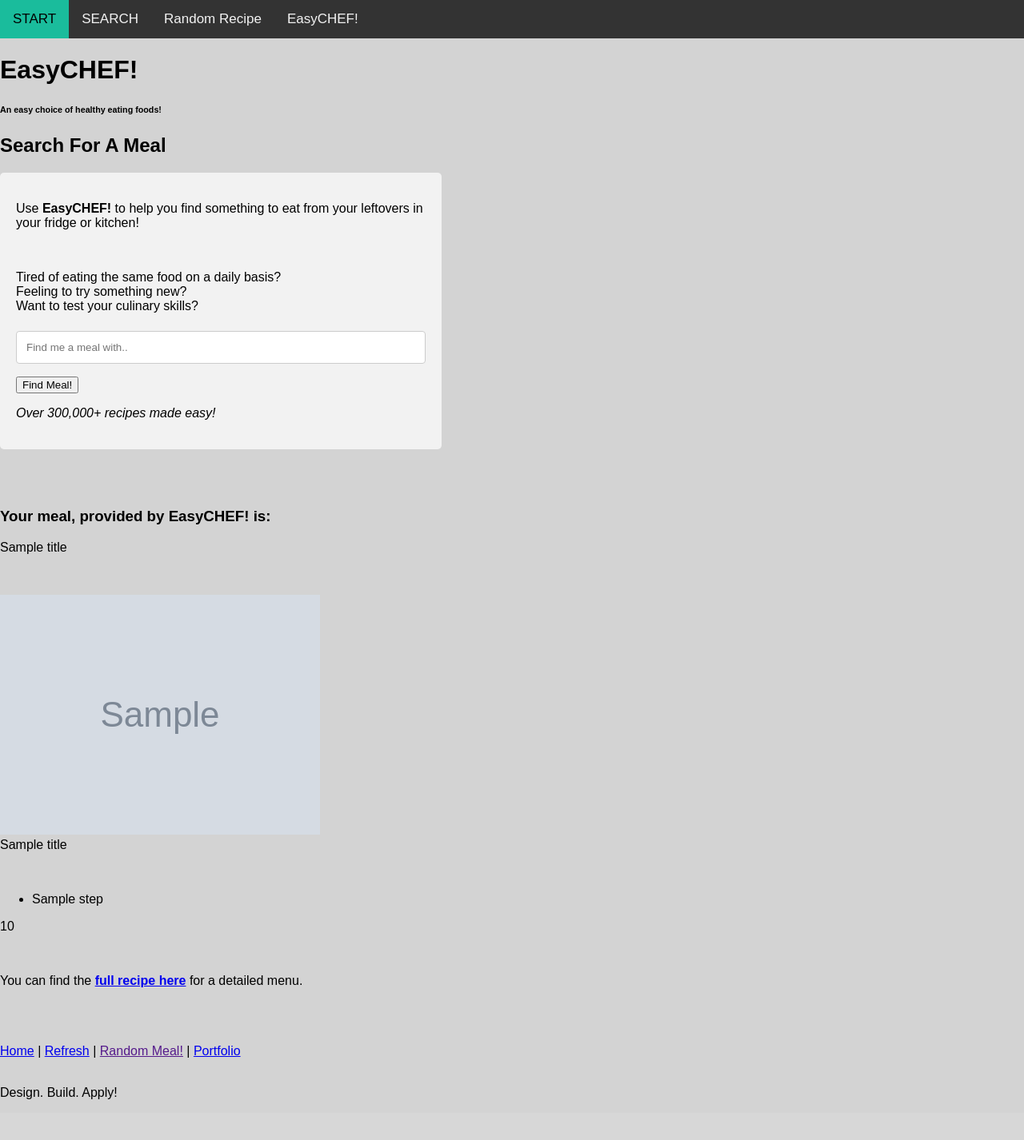
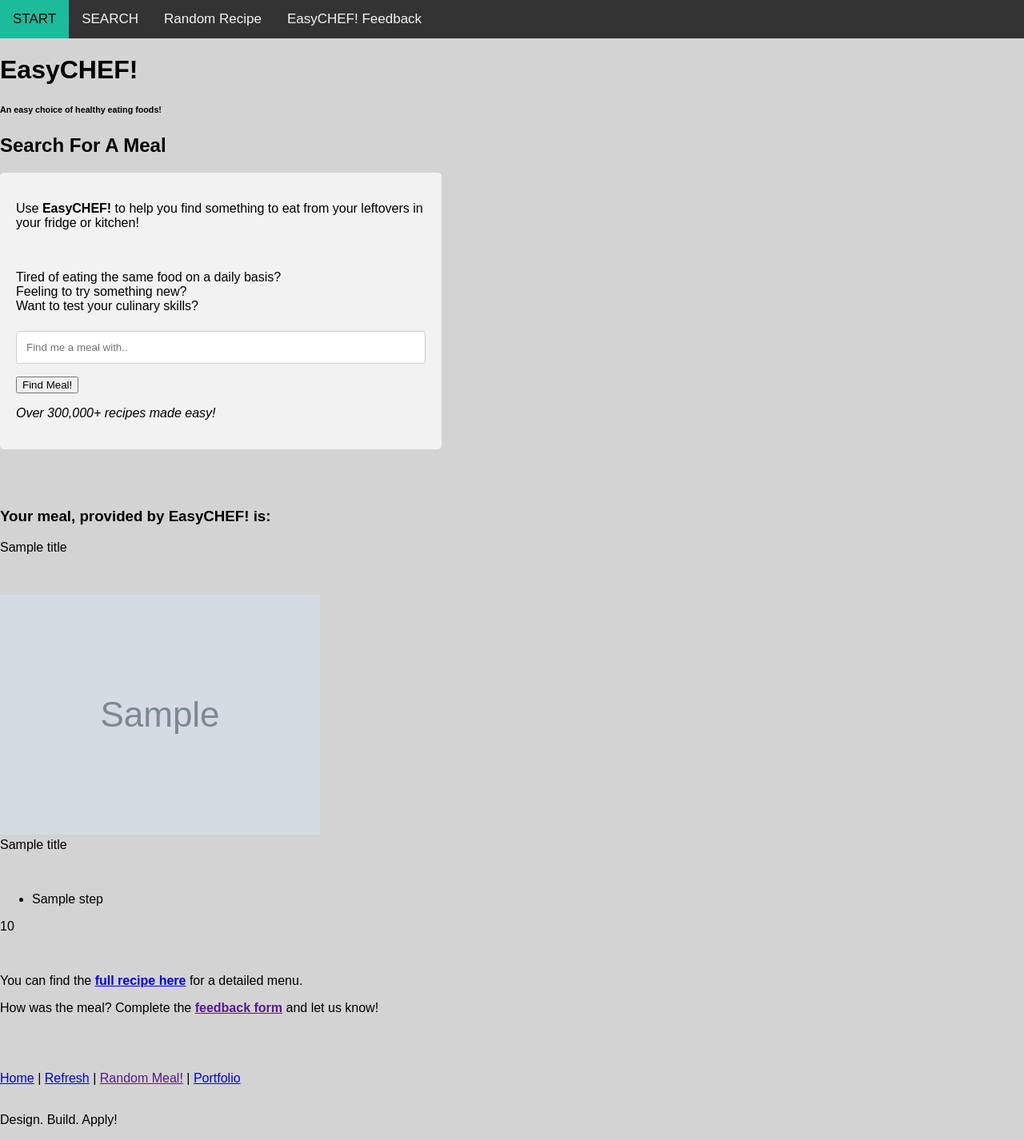
Before and after one commit to SinclairPythonAkoto/easychef-01, a Flask app: template templates/search.html in a window 1280 px wide. Shown: the whole page at 80% size. Before the commit the page ends 1375 px from the top, so only its background shows below. Run offline with Flask 2, Linux system fonts and the light colour scheme; the template is opened without the code that fills it: most values are stand-ins (such as "Sample title", 1, 10 or a date in 2020); grey boxes marked "Sample" are stand-in pictures.

Commit message:
feedback form added to homepage topnav

```diff
--- a/OFFLINE/EasyCHEF!  0.1/templates/layout.html
+++ b/OFFLINE/EasyCHEF!  0.1/templates/layout.html
@@ -55,7 +55,8 @@
       <a href="{{ url_for('start_pg') }}">START</a>
       <a href="{{ url_for('search') }}">SEARCH</a>
       <a href="">Random Recipe</a>
-      <a href="">EasyCHEF!</a>
+      <a href="">EasyCHEF! Feedback</a>
+      <!-- <a href="">EasyCHEF! Meals</a> -->
   </div>
 	<div>
 		<h1>EasyCHEF!</h1>
--- a/OFFLINE/EasyCHEF!  0.1/templates/search.html
+++ b/OFFLINE/EasyCHEF!  0.1/templates/search.html
@@ -24,11 +24,11 @@
 			<li>{{ s['step'] }}</li>
 		</ul>
 		{% endfor %}
-		<p>{{ duration }}</p><br>
+		<p>{{ duration }} mins</p><br>
 		<p>You can find the <strong><a href="{{ url_source }}">full recipe here</a></strong> for a detailed menu.</p>
 	</div>
-
 	</div>
+	<p>How was the meal?  Complete the <a href=""><strong>feedback form</strong></a> and let us know!</p>
 </form>
 <br>
 <br>
--- a/templates/layout.html
+++ b/templates/layout.html
@@ -108,7 +108,7 @@
       <a href="{{ url_for('start_pg') }}">START</a>
       <a href="{{ url_for('search') }}">SEARCH</a>
       <a href="">Random Recipe</a>
-      <a href="">EasyCHEF!</a>
+      <a href="{{ url_for('easysearch_feedback') }}">EasyCHEF! Feedback</a>
   </div>
 	<div>
 		<h1>EasyCHEF!</h1>
--- a/templates/search.html
+++ b/templates/search.html
@@ -27,10 +27,9 @@
 		{% endfor %}
 		<p>{{ duration }}</p><br>
 		<p>You can find the <strong><a href="{{ url_source }}">full recipe here</a></strong> for a detailed menu.</p>
-
 	</div>
-
 	</div>
+	<p>How was the meal?  Complete the <a href=""><strong>feedback form</strong></a> and let us know!</p>
 </form>
 <br>
 <br>
```
